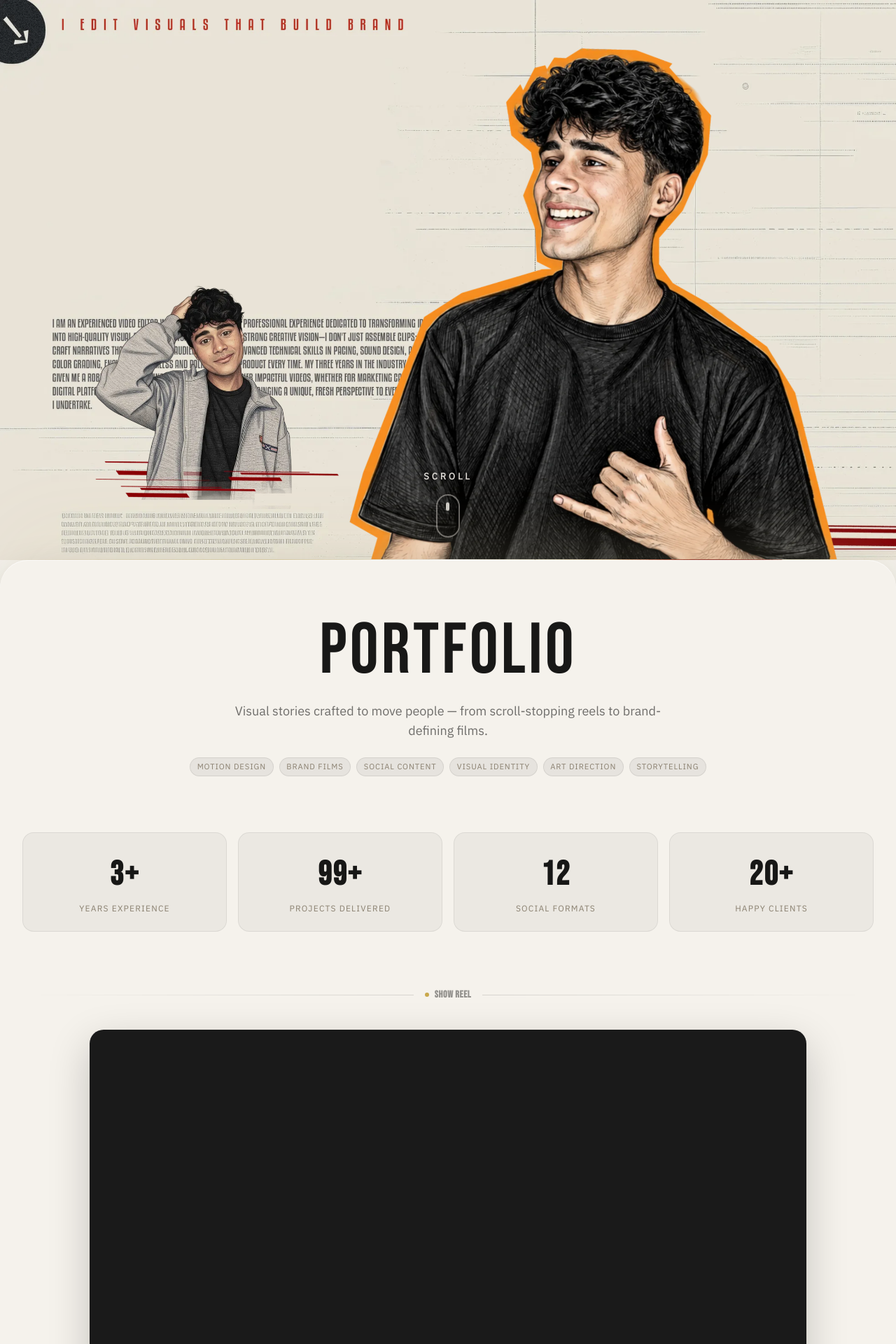
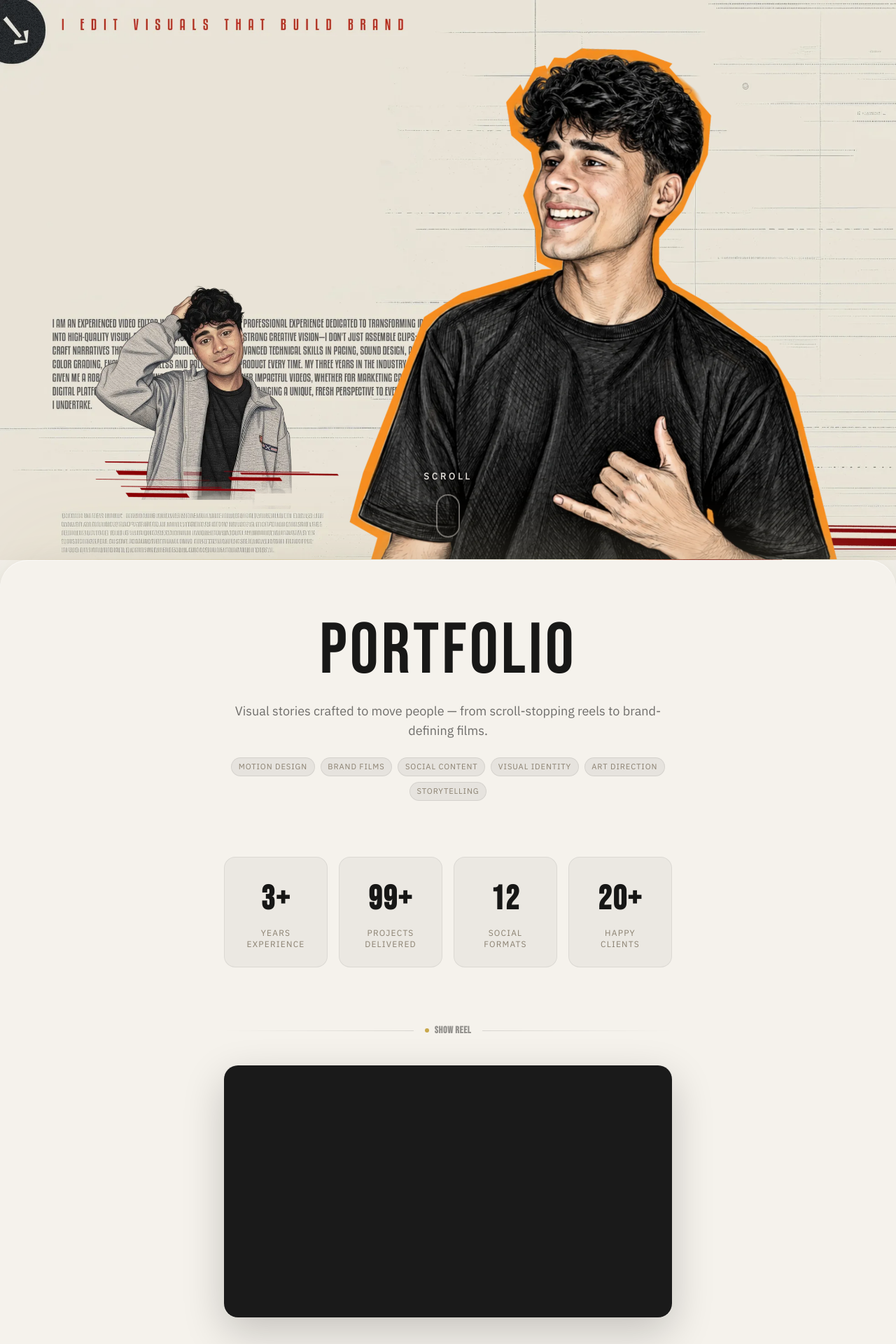
Before and after one commit to DOOZBOI/ccccccc, a React (Vite) app: page / in a window 1280 px wide. Shown: the top 1920 px of the page at 70% size. Built offline with nearby package versions, Linux system fonts and the light colour scheme; a web font is replaced by a local one.

Commit message:
Updated App.tsx

```diff
--- a/src/App.tsx
+++ b/src/App.tsx
@@ -342,7 +342,7 @@ function App() {
             : `0 -30px 80px -10px rgba(255,255,255,0.12), 0 -60px 120px -20px rgba(201,168,76,0.06), inset 0 1px 0 rgba(255,255,255,0.6), 0 30px 80px -10px rgba(0,0,0,0.35)`,
         }}
       >
-        <div className="max-w-7xl mx-auto px-6 sm:px-8 py-20">
+        <div className="max-w-7xl mx-auto px-6 sm:px-80 py-20">
 
           {/* Header */}
           <div className="text-center mb-20">
```
